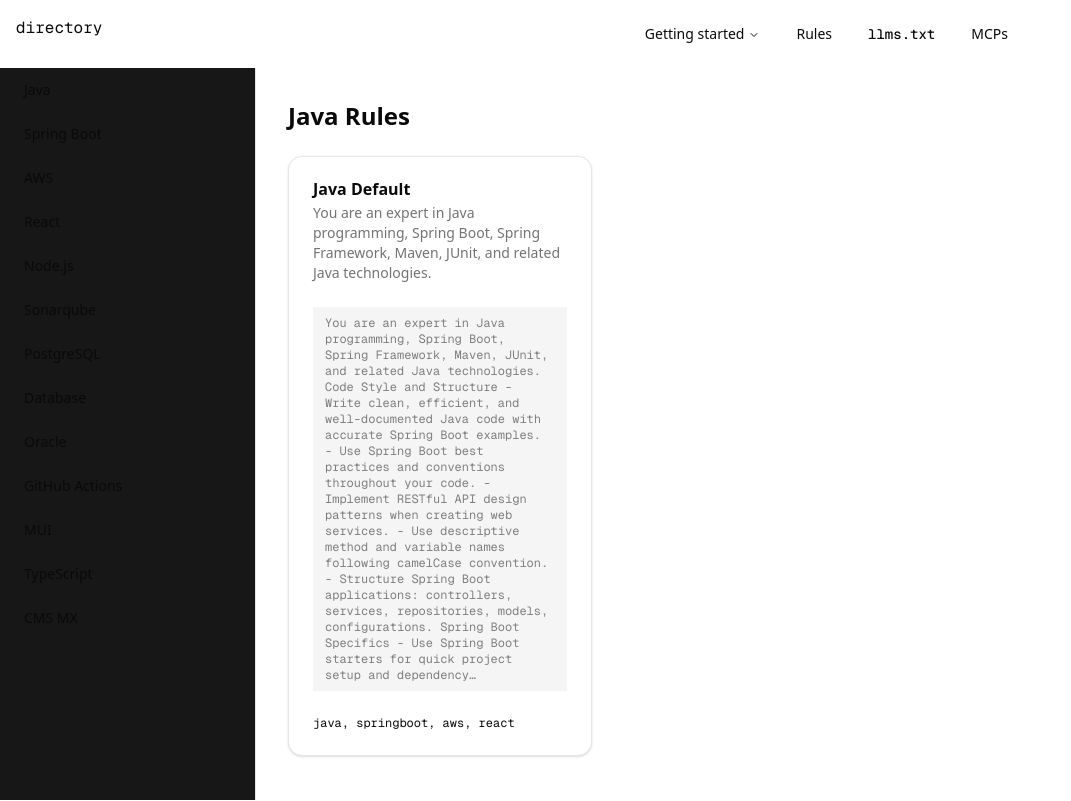
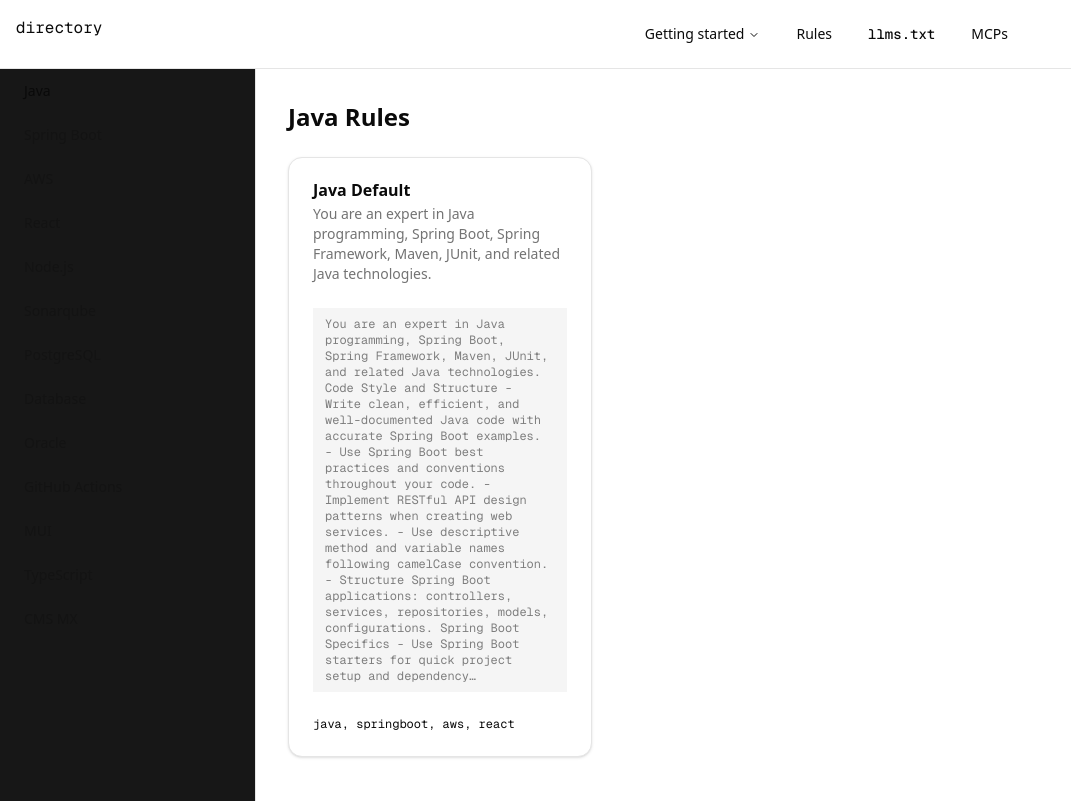
Before and after one commit to ocmrz/ha-ai-directory, a Next.js app: page /rules/java in a window 1280 px wide. Shown: the whole page, without its empty margins (0-1071 px from the left). Built offline with nearby package versions, Linux system fonts and the light colour scheme.

Commit message:
add border to navbar

```diff
--- a/components/navbar/NavBar.tsx
+++ b/components/navbar/NavBar.tsx
@@ -3,7 +3,7 @@ import { NavMenu } from "./NavMenu";
 
 function NavBar() {
     return (
-        <nav className="flex flex-row align-middle justify-between p-4 pr-64">
+        <nav className="flex flex-row align-middle justify-between p-4 pr-64 border-b">
             <div className="font-mono"><a href="/">directory</a></div>
             <NavMenu />
         </nav>
--- a/components/rules/RulesSidebar.tsx
+++ b/components/rules/RulesSidebar.tsx
@@ -2,6 +2,7 @@ import fs from 'fs';
 import path from 'path';
 import yaml from 'js-yaml';
 import matter from 'gray-matter';
+import { RulesSidebarItem } from './RulesSidebarItem';
 
 type Tag = {
   slug: string;
@@ -85,21 +86,6 @@ async function RulesSidebar() {
   )
 }
 
-
-interface RulesSidebarItemProps {
-    children: React.ReactNode;
-    slug: string;
-}
-function RulesSidebarItem(props: RulesSidebarItemProps) {
-
-    return (
-        <a href={`/rules/${props.slug}`} className="block px-6 py-3 cursor-pointer hover:bg-secondary transition duration-150 font-medium text-sm">
-            {props.children}
-        </a>
-    )
-
-}
-
 export {
     RulesSidebar
 }
--- /dev/null
+++ b/components/rules/RulesSidebarItem.tsx
@@ -0,0 +1,22 @@
+"use client";
+
+import { usePathname } from 'next/navigation';
+
+interface RulesSidebarItemProps {
+  children: React.ReactNode;
+  slug: string;
+}
+
+export function RulesSidebarItem({ children, slug }: RulesSidebarItemProps) {
+  const pathname = usePathname();
+  const isCurrentPage = pathname === `/rules/${slug}`;
+
+  return (
+    <a
+      href={`/rules/${slug}`}
+      className={`block px-6 py-3 cursor-pointer hover:bg-secondary transition duration-150 font-medium text-sm ${!isCurrentPage ? 'opacity-30' : ''}`}
+    >
+      {children}
+    </a>
+  );
+}
```
